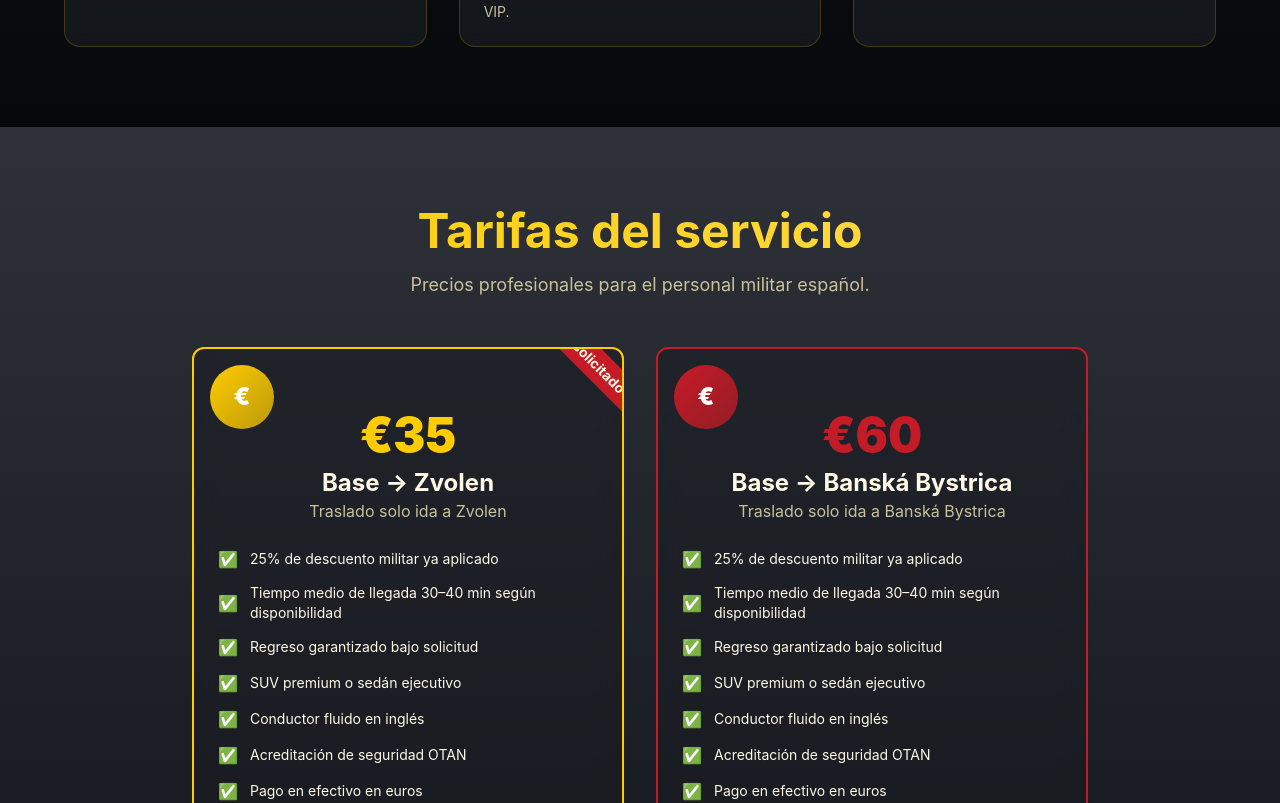
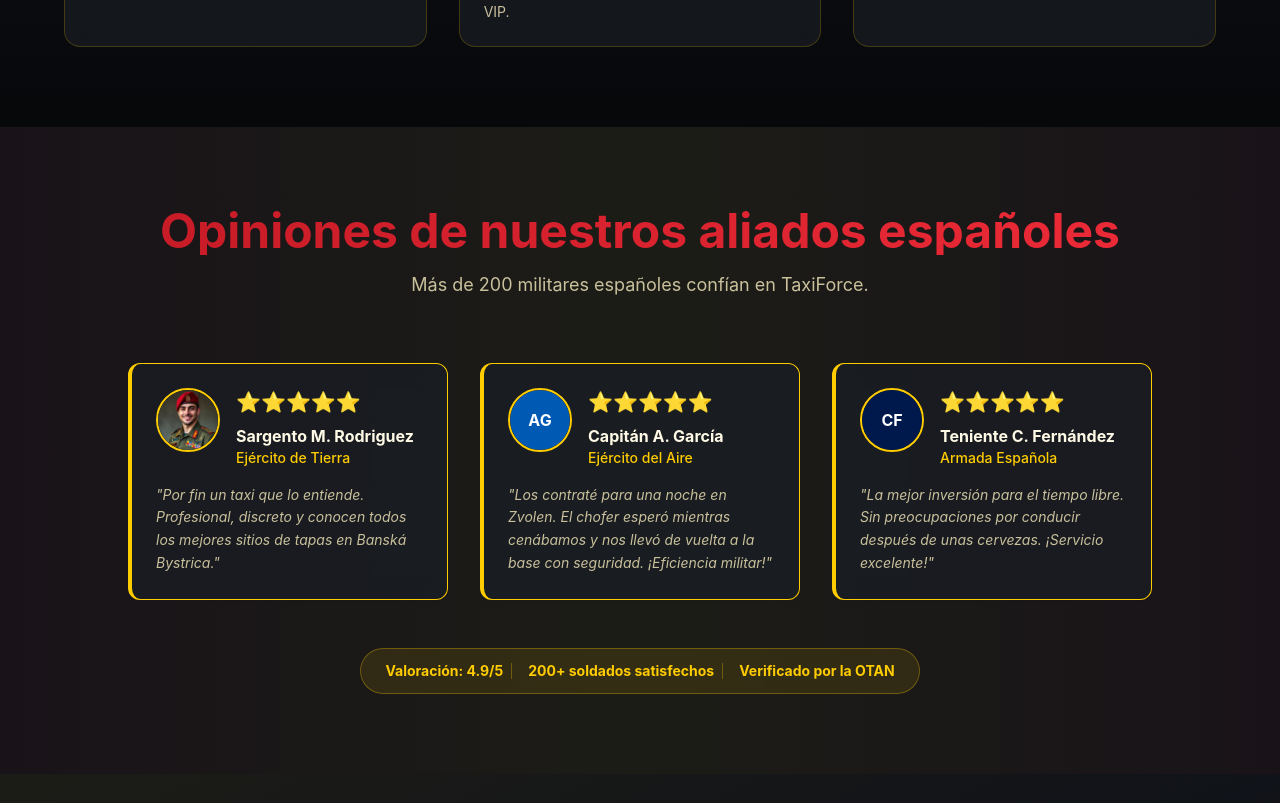
Before and after one commit to fabianmarian8/centrum-rides, a React (Vite) app: page / in a window 1280 px wide. Shown: the part 3360-4163 px from the top of the page. Built offline with nearby package versions, Linux system fonts and the light colour scheme; the HTML template or start-up script is replaced by a standard one.

Commit message:
Remove pricing section

```diff
--- a/src/pages/Index.tsx
+++ b/src/pages/Index.tsx
@@ -3,7 +3,6 @@ import FeaturesSection from '@/components/FeaturesSection';
 import RouteSection from '@/components/RouteSection';
 import OperationsSection from '@/components/OperationsSection';
 import TestimonialsSection from '@/components/TestimonialsSection';
-import PricingSection from '@/components/PricingSection';
 import FaqSection from '@/components/FaqSection';
 import SeoContentSection from '@/components/SeoContentSection';
 import ContactSection from '@/components/ContactSection';
@@ -20,7 +19,6 @@ const Index = () => {
         <FeaturesSection />
         <RouteSection />
         <OperationsSection />
-        <PricingSection />
         <TestimonialsSection />
         <FaqSection />
         <SeoContentSection />
```
